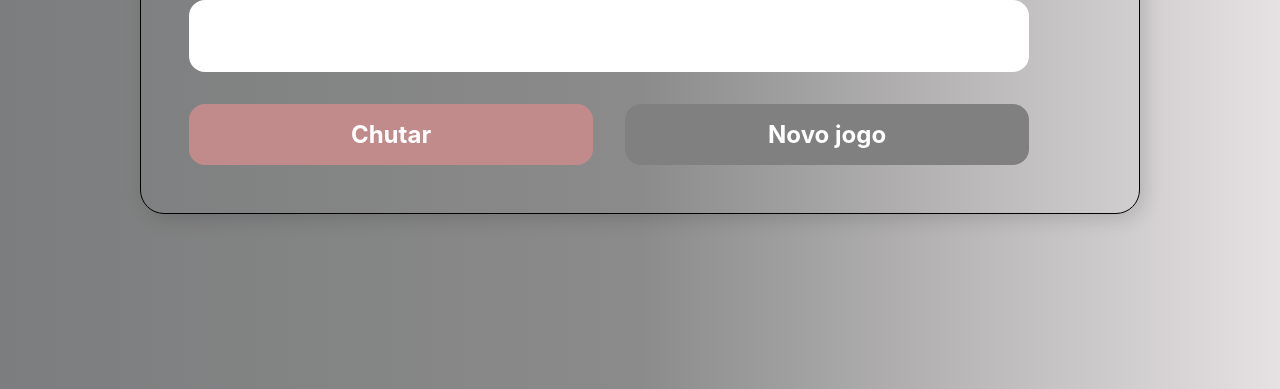
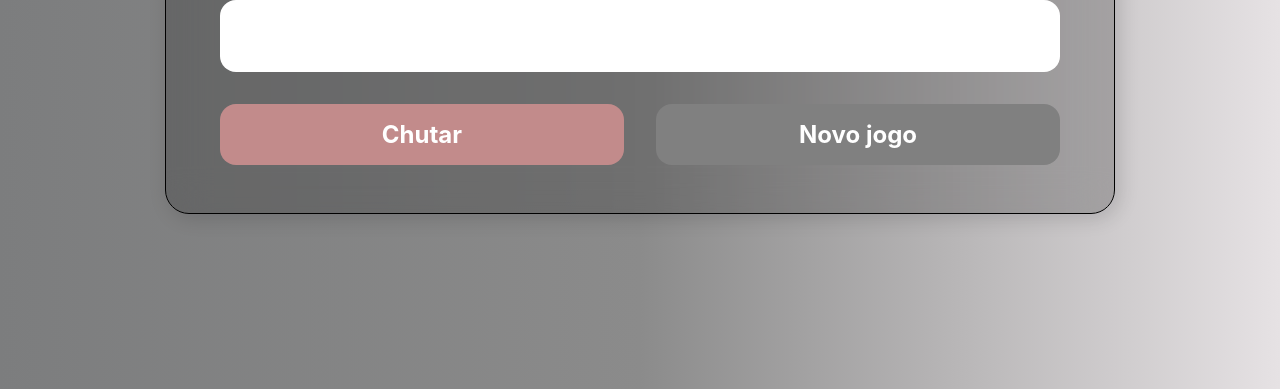
Before and after one commit to brunaquignoli/AdivinharNumero, a plain HTML site: page jstudy/index.html in a window 1280 px wide. Shown: the part 411-800 px from the top of the page. Drawn offline with Linux system fonts and the light colour scheme.

Commit message:
arrumando o CSS

```diff
--- a/jstudy/index.html
+++ b/jstudy/index.html
@@ -15,7 +15,7 @@
         <div class="container__conteudo">
             <div class="container__informacoes">
                 <div class="container__texto">
-                    <h1>Adivinhe o <span class="container__texto-azul">numero secreto</span></h1>
+                    <h1> Adivinhe o número secreto </span></h1>
                     <p class="texto__paragrafo">Escolha um número entre 1 a 10</p>
                 </div>
                 <input type="number" min="1" max="10" class="container__input">
--- a/jstudy/style.css
+++ b/jstudy/style.css
@@ -13,31 +13,21 @@ body {
     justify-content: center;
 }
 
-
-body::before {
-    background-repeat: no-repeat;
-    background-position: right;
-    content: "";
-    display: block;
-    position: absolute;
-    width: 100%;
-    height: 100%;
-    opacity: 0.4;
-}
-
 .container {
-    width: 1000px;
+    width: 950px;
     height: 450px;
     display: flex;
     align-items: center;
-    justify-content: space-between;
+    justify-content: center;
     border-radius: 24px;
     border: 1px solid #000000;
     box-shadow: 4px 4px 20px 0px rgba(1, 8, 14, 0.15);
+    -webkit-backdrop-filtar: blur(12px);
+    backdrop-filter: blur(20px);
     background-size: 100% 100%;
-    position: relative;
+    position: fixed;
+    background-color: rgba(0, 0, 0, 0.2);
 }
-
 
 .container__conteudo {
     display: flex;
@@ -68,10 +58,6 @@ button:disabled {
 
 .container__texto {
     margin: 16px 0 16px 0;
-}
-
-.container__texto-azul {
-    color: #1875E8;
 }
 
 .container__input {
```
